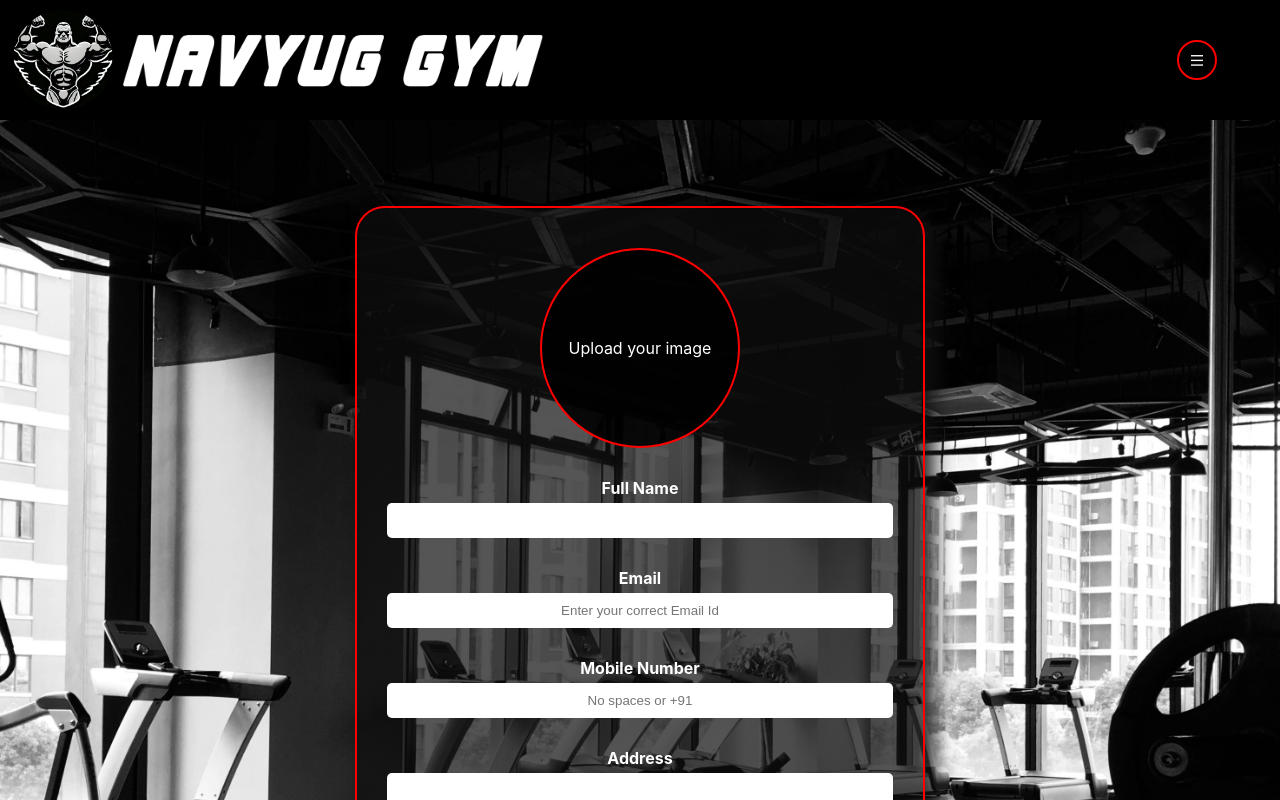
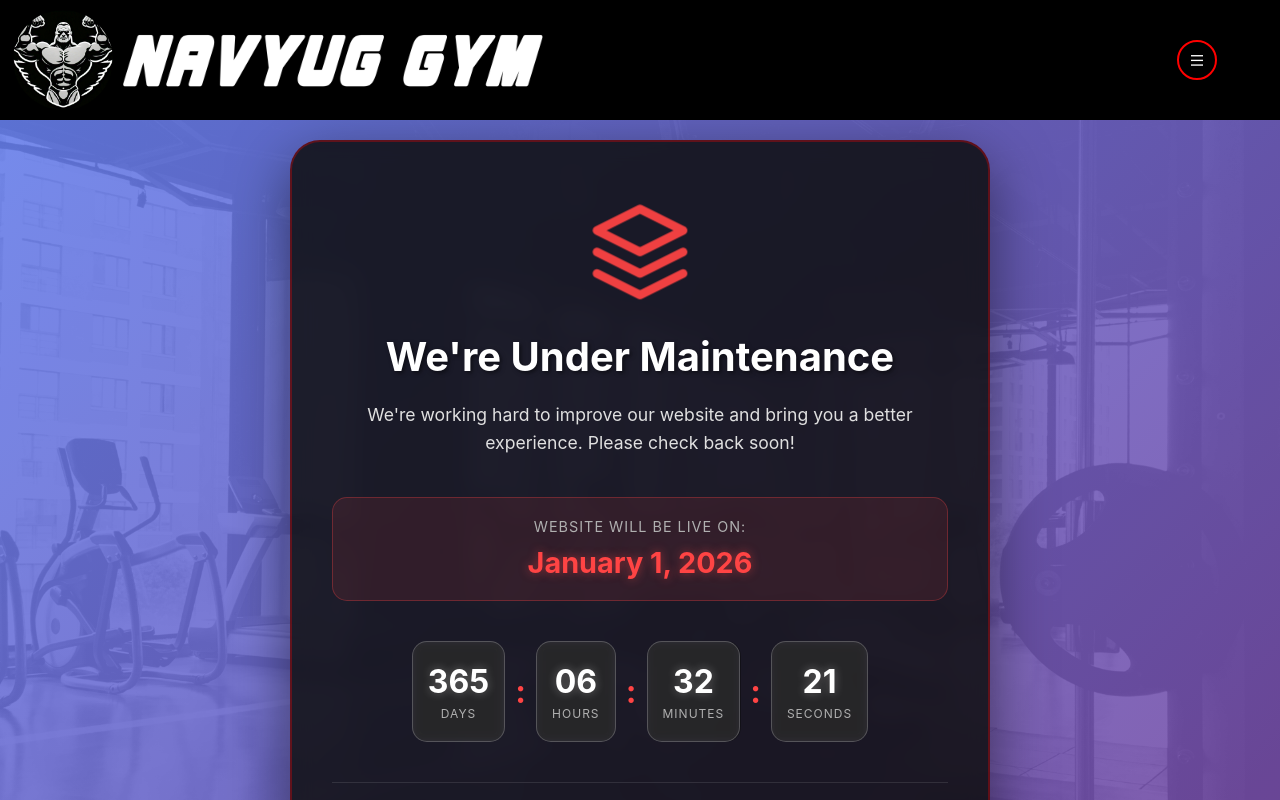
Before and after one commit to Dakshet/NavyugGymTesting, a React (Create React App) app in the folder client/: page / in a window 1280 px wide. Shown: the top 800 px of the page. Built offline with nearby package versions, Linux system fonts and the light colour scheme; no server answers; a web font is replaced by a local one.

Commit message:
Add maintenance code on the website

```diff
--- a/client/src/App.js
+++ b/client/src/App.js
@@ -1,6 +1,7 @@
 import './App.css';
 import Waiting from './Pages/Waiting';
-import Home from './Pages/Home';
+// import Home from './Pages/Home';
+import Maintenance from './Pages/Maintenance';
 import {
   BrowserRouter as Router,
   Routes,
@@ -27,11 +28,13 @@ function App() {
     <GymState>
       <div>
         <Router>
+          {/* <ConditionalNavbar /> */}
           <Navbar />
           <ScrollToTop />
           <Routes>
 
-            <Route path='/' element={<Home />} />
+            <Route path='/' element={<Maintenance />} />
+            {/* <Route path='/' element={<Home />} /> */}
             <Route path='/user/home' element={<Waiting />} />
             <Route path='/admin' element={<AdminLogin />} />
             <Route path='/admin/home' element={<AdminHome />} />
@@ -44,6 +47,7 @@ function App() {
             {/* <Route path='/' element={<TestingPage />} /> */}
           </Routes>
           <ConditionalMonthTimer />
+          {/* <ConditionalFooter /> */}
           <Footer />
         </Router>
       </div>
@@ -51,6 +55,22 @@ function App() {
   );
 }
 
+
+// // Helper component to conditionally display Navbar (hide on maintenance page)
+// function ConditionalNavbar() {
+//   const location = useLocation();
+//   const hideOnRoutes = ['/']; // Routes where Navbar should be hidden
+
+//   return !hideOnRoutes.includes(location.pathname) && <Navbar />;
+// }
+
+// // Helper component to conditionally display Footer (hide on maintenance page)
+// function ConditionalFooter() {
+//   const location = useLocation();
+//   const hideOnRoutes = ['/']; // Routes where Footer should be hidden
+
+//   return !hideOnRoutes.includes(location.pathname) && <Footer />;
+// }
 
 // Helper component to conditionally display MonthTimer
 function ConditionalMonthTimer() {
--- /dev/null
+++ b/client/src/Pages/Maintenance.css
@@ -0,0 +1,223 @@
+.maintenance-container {
+    width: 100%;
+    min-height: 100vh;
+    background: linear-gradient(135deg, #667eea 0%, #764ba2 100%);
+    display: flex;
+    align-items: center;
+    justify-content: center;
+    padding: 20px;
+    position: relative;
+    overflow: hidden;
+}
+
+.maintenance-container::before {
+    content: '';
+    position: absolute;
+    top: 0;
+    left: 0;
+    right: 0;
+    bottom: 0;
+    background: url("../Images/37.jpg") center/cover;
+    opacity: 0.1;
+    z-index: 0;
+}
+
+.maintenance-content {
+    position: relative;
+    z-index: 1;
+    text-align: center;
+    background: rgba(14, 14, 14, 0.85);
+    padding: 60px 40px;
+    border-radius: 30px;
+    box-shadow: 0 20px 60px rgba(0, 0, 0, 0.5);
+    border: 2px solid rgba(255, 0, 0, 0.3);
+    max-width: 700px;
+    width: 100%;
+    backdrop-filter: blur(10px);
+}
+
+.maintenance-icon {
+    width: 100px;
+    height: 100px;
+    margin: 0 auto 30px;
+    color: #ff4444;
+    animation: pulse 2s ease-in-out infinite;
+}
+
+.maintenance-icon svg {
+    width: 100%;
+    height: 100%;
+}
+
+@keyframes pulse {
+
+    0%,
+    100% {
+        transform: scale(1);
+        opacity: 1;
+    }
+
+    50% {
+        transform: scale(1.1);
+        opacity: 0.8;
+    }
+}
+
+.maintenance-title {
+    font-size: 2.5rem;
+    font-weight: 700;
+    color: #ffffff;
+    margin-bottom: 20px;
+    text-shadow: 2px 2px 4px rgba(0, 0, 0, 0.5);
+}
+
+.maintenance-message {
+    font-size: 1.1rem;
+    color: #e0e0e0;
+    line-height: 1.6;
+    margin-bottom: 40px;
+    padding: 0 20px;
+}
+
+.launch-date {
+    margin-bottom: 40px;
+    padding: 20px;
+    background: rgba(255, 68, 68, 0.1);
+    border-radius: 15px;
+    border: 1px solid rgba(255, 68, 68, 0.3);
+}
+
+.launch-label {
+    font-size: 0.9rem;
+    color: #b0b0b0;
+    margin-bottom: 10px;
+    text-transform: uppercase;
+    letter-spacing: 1px;
+}
+
+.launch-date-text {
+    font-size: 1.8rem;
+    font-weight: 700;
+    color: #ff4444;
+    text-shadow: 0 0 10px rgba(255, 68, 68, 0.5);
+}
+
+.countdown-container {
+    display: flex;
+    justify-content: center;
+    align-items: center;
+    gap: 15px;
+    margin-bottom: 40px;
+    flex-wrap: wrap;
+}
+
+.countdown-item {
+    background: rgba(255, 255, 255, 0.1);
+    padding: 20px 15px;
+    border-radius: 15px;
+    min-width: 80px;
+    border: 1px solid rgba(255, 255, 255, 0.2);
+    backdrop-filter: blur(5px);
+}
+
+.countdown-value {
+    font-size: 2rem;
+    font-weight: 700;
+    color: #ffffff;
+    margin-bottom: 5px;
+    text-shadow: 0 0 10px rgba(255, 255, 255, 0.3);
+}
+
+.countdown-label {
+    font-size: 0.75rem;
+    color: #b0b0b0;
+    text-transform: uppercase;
+    letter-spacing: 1px;
+}
+
+.countdown-separator {
+    font-size: 2rem;
+    font-weight: 700;
+    color: #ff4444;
+    margin: 0 -5px;
+}
+
+.gym-brand {
+    margin-top: 30px;
+    padding-top: 30px;
+    border-top: 1px solid rgba(255, 255, 255, 0.1);
+}
+
+.brand-name {
+    font-size: 1.5rem;
+    font-weight: 700;
+    color: #ff4444;
+    text-shadow: 0 0 10px rgba(255, 68, 68, 0.5);
+    letter-spacing: 2px;
+}
+
+/* Responsive Design */
+@media (max-width: 768px) {
+    .maintenance-content {
+        padding: 40px 25px;
+    }
+
+    .maintenance-title {
+        font-size: 2rem;
+    }
+
+    .maintenance-message {
+        font-size: 1rem;
+    }
+
+    .launch-date-text {
+        font-size: 1.5rem;
+    }
+
+    .countdown-item {
+        min-width: 70px;
+        padding: 15px 10px;
+    }
+
+    .countdown-value {
+        font-size: 1.5rem;
+    }
+
+    .countdown-separator {
+        font-size: 1.5rem;
+        margin: 0 -3px;
+    }
+
+    .maintenance-icon {
+        width: 80px;
+        height: 80px;
+    }
+}
+
+@media (max-width: 480px) {
+    .maintenance-content {
+        padding: 30px 20px;
+        border-radius: 20px;
+    }
+
+    .maintenance-title {
+        font-size: 1.75rem;
+    }
+
+    .countdown-container {
+        gap: 10px;
+    }
+
+    .countdown-item {
+        min-width: 60px;
+        padding: 12px 8px;
+    }
+
+    .countdown-value {
+        font-size: 1.25rem;
+    }
+
+    .countdown-label {
+        font-size: 0.65rem;
+    }
+}
--- /dev/null
+++ b/client/src/Pages/Maintenance.js
@@ -0,0 +1,99 @@
+import React, { useEffect, useState } from 'react';
+import './Maintenance.css';
+
+const Maintenance = () => {
+    const [timeLeft, setTimeLeft] = useState({
+        days: 0,
+        hours: 0,
+        minutes: 0,
+        seconds: 0
+    });
+
+    useEffect(() => {
+        // Set target date: January 1, 2026
+        const targetDate = new Date('2026-01-01T00:00:00').getTime();
+
+        const calculateTimeLeft = () => {
+            const now = new Date().getTime();
+            const difference = targetDate - now;
+
+            if (difference > 0) {
+                setTimeLeft({
+                    days: Math.floor(difference / (1000 * 60 * 60 * 24)),
+                    hours: Math.floor((difference % (1000 * 60 * 60 * 24)) / (1000 * 60 * 60)),
+                    minutes: Math.floor((difference % (1000 * 60 * 60)) / (1000 * 60)),
+                    seconds: Math.floor((difference % (1000 * 60)) / 1000)
+                });
+            } else {
+                setTimeLeft({ days: 0, hours: 0, minutes: 0, seconds: 0 });
+            }
+        };
+
+        // Calculate immediately
+        calculateTimeLeft();
+
+        // Update every second
+        const timer = setInterval(calculateTimeLeft, 1000);
+
+        return () => clearInterval(timer);
+    }, []);
+
+    // Title change
+    useEffect(() => {
+        document.title = "Navyug Gym - Under Maintenance";
+    }, []);
+
+    return (
+        <div className="maintenance-container">
+            <div className="maintenance-content">
+                <div className="maintenance-icon">
+                    <svg viewBox="0 0 24 24" fill="none" xmlns="http://www.w3.org/2000/svg">
+                        <path d="M12 2L2 7L12 12L22 7L12 2Z" stroke="currentColor" strokeWidth="2" strokeLinecap="round" strokeLinejoin="round"/>
+                        <path d="M2 17L12 22L22 17" stroke="currentColor" strokeWidth="2" strokeLinecap="round" strokeLinejoin="round"/>
+                        <path d="M2 12L12 17L22 12" stroke="currentColor" strokeWidth="2" strokeLinecap="round" strokeLinejoin="round"/>
+                    </svg>
+                </div>
+
+                <h1 className="maintenance-title">We're Under Maintenance</h1>
+
+                <p className="maintenance-message">
+                    We're working hard to improve our website and bring you a better experience.
+                    Please check back soon!
+                </p>
+
+                <div className="launch-date">
+                    <p className="launch-label">Website will be live on:</p>
+                    <p className="launch-date-text">January 1, 2026</p>
+                </div>
+
+                <div className="countdown-container">
+                    <div className="countdown-item">
+                        <div className="countdown-value">{timeLeft.days}</div>
+                        <div className="countdown-label">Days</div>
+                    </div>
+                    <div className="countdown-separator">:</div>
+                    <div className="countdown-item">
+                        <div className="countdown-value">{String(timeLeft.hours).padStart(2, '0')}</div>
+                        <div className="countdown-label">Hours</div>
+                    </div>
+                    <div className="countdown-separator">:</div>
+                    <div className="countdown-item">
+                        <div className="countdown-value">{String(timeLeft.minutes).padStart(2, '0')}</div>
+                        <div className="countdown-label">Minutes</div>
+                    </div>
+                    <div className="countdown-separator">:</div>
+                    <div className="countdown-item">
+                        <div className="countdown-value">{String(timeLeft.seconds).padStart(2, '0')}</div>
+                        <div className="countdown-label">Seconds</div>
+                    </div>
+                </div>
+
+                <div className="gym-brand">
+                    <p className="brand-name">Navyug Gym</p>
+                </div>
+            </div>
+        </div>
+    );
+};
+
+export default Maintenance;
```
